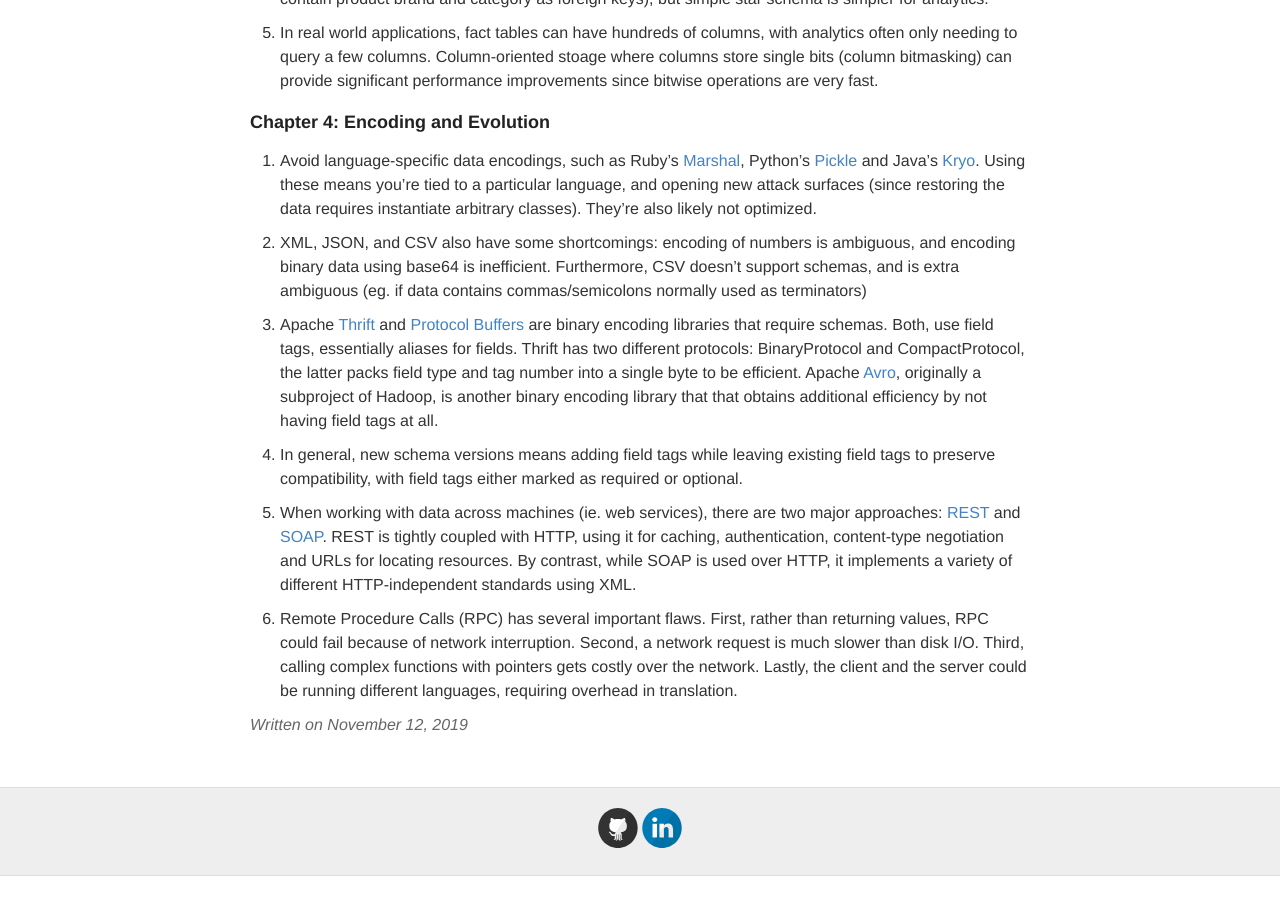
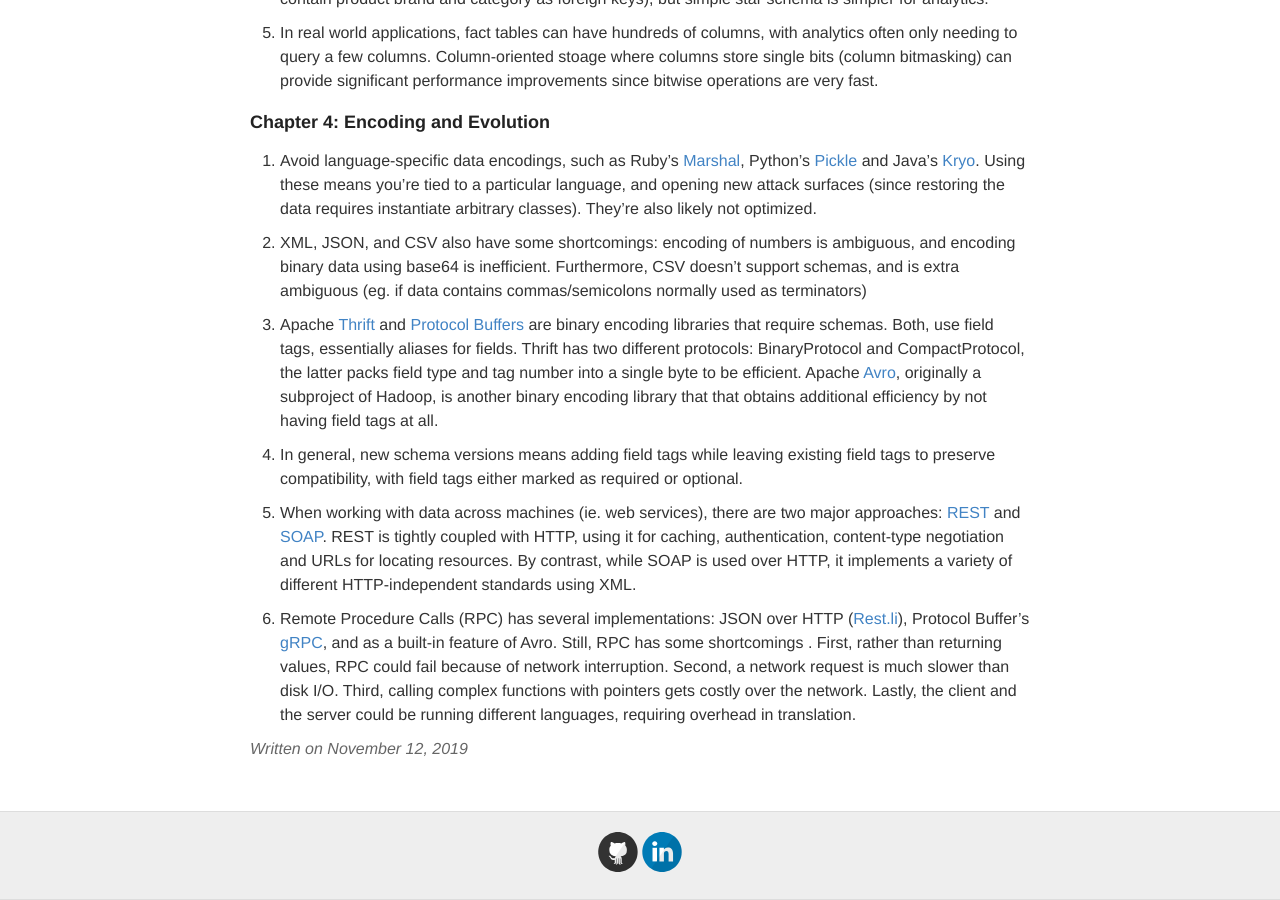
Before and after one commit to ptvan/ptvan.github.io, a Jekyll site: the page built from _posts/2019-11-12-Designing-DataIntensive-Applications.md, in a window 1280 px wide and 900 px high, scrolled down 1224 px. Built offline with Jekyll 4.4.1, drawn with Linux system fonts in a browser that asks for light colours; before the commit the page ends 2100 px from its top, so only the background shows below that.

Commit message:
updated DDIA blogpost

```diff
--- a/_posts/2019-11-12-Designing-DataIntensive-Applications.md
+++ b/_posts/2019-11-12-Designing-DataIntensive-Applications.md
@@ -50,4 +50,4 @@ to query a few columns. Column-oriented stoage where columns store single bits (
 
 5. When working with data across machines (ie. web services), there are two major approaches: [REST](https://en.wikipedia.org/wiki/Representational_state_transfer) and [SOAP](https://en.wikipedia.org/wiki/SOAP). REST is tightly coupled with HTTP, using it for caching, authentication, content-type negotiation and URLs for locating resources. By contrast, while SOAP is used over HTTP, it implements a variety of different HTTP-independent standards using XML.
 
-6. Remote Procedure Calls (RPC) has several important flaws. First, rather than returning values, RPC could fail because of network interruption. Second, a network request is much slower than disk I/O. Third, calling complex functions with pointers gets costly over the network. Lastly, the client and the server could be running different languages, requiring overhead in translation.
+6. Remote Procedure Calls (RPC) has several implementations: JSON over HTTP ([Rest.li](https://linkedin.github.io/rest.li/)), Protocol Buffer's [gRPC](https://grpc.io/), and as a built-in feature of Avro. Still, RPC has some shortcomings . First, rather than returning values, RPC could fail because of network interruption. Second, a network request is much slower than disk I/O. Third, calling complex functions with pointers gets costly over the network. Lastly, the client and the server could be running different languages, requiring overhead in translation.
```
